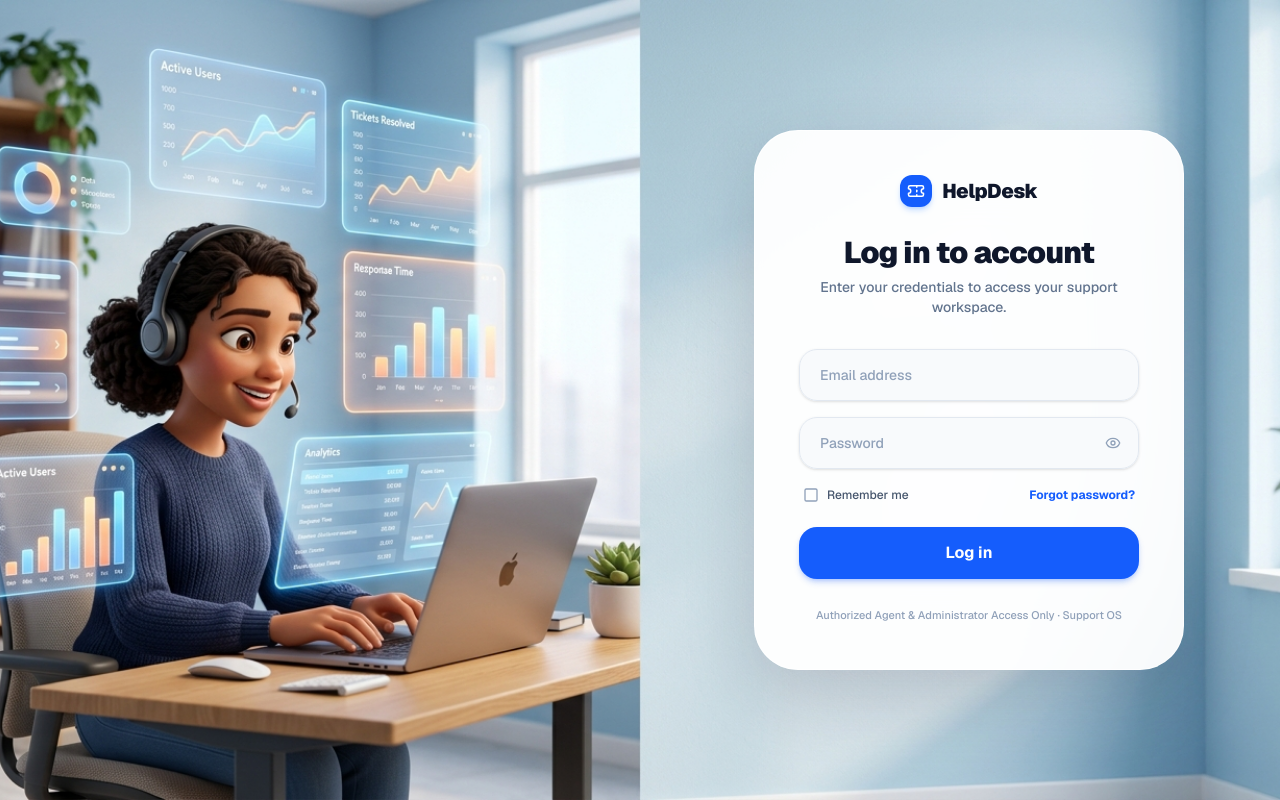
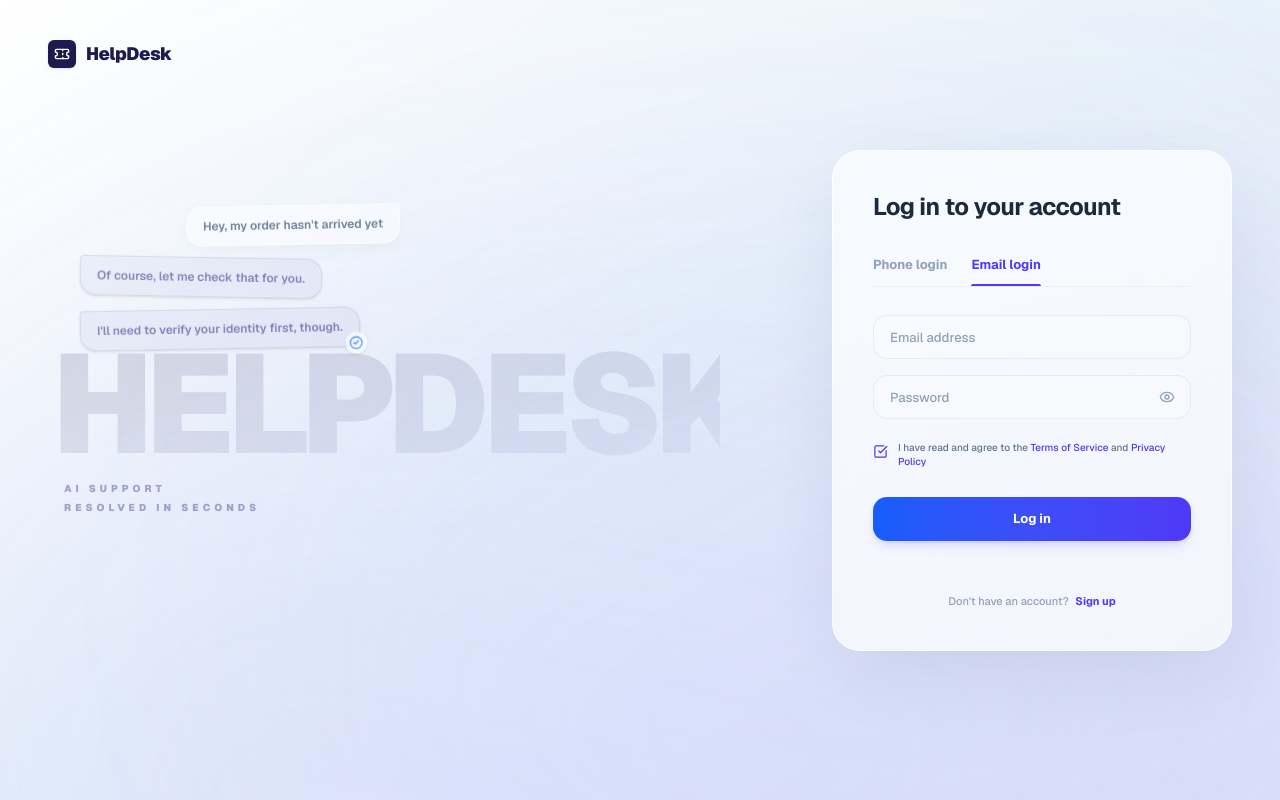
Before and after one commit to ganesh-kumbhar01/ticket-management-system, a Next.js app: page /login in a window 1280 px wide. Built offline with nearby package versions, Linux system fonts and the light colour scheme.

Commit message:
style: Redesign login screen UI for AI Helpdesk theme

```diff
--- a/src/app/login/page.tsx
+++ b/src/app/login/page.tsx
@@ -3,16 +3,15 @@
 import { useState } from 'react';
 import { useRouter } from 'next/navigation';
 import Link from 'next/link';
-import Image from 'next/image';
 import { useForm } from 'react-hook-form';
 import { zodResolver } from '@hookform/resolvers/zod';
 import { z } from 'zod';
-import { Loader2, Eye, EyeOff, CheckSquare, Square, Ticket, AlertCircle } from 'lucide-react';
+import { Loader2, Eye, EyeOff, CheckSquare, Square, Ticket, AlertCircle, CheckCircle2 } from 'lucide-react';
 
 const loginSchema = z.object({
   email: z.string().min(1, 'Email is required').email('Invalid email address'),
   password: z.string().min(1, 'Password is required'),
-  rememberMe: z.boolean().optional(),
+  agreeTerms: z.boolean().refine(val => val === true, { message: 'Must agree to terms' }),
 });
 
 type LoginFormValues = z.infer<typeof loginSchema>;
@@ -20,6 +19,7 @@ type LoginFormValues = z.infer<typeof loginSchema>;
 export default function LoginPage() {
   const [showPassword, setShowPassword] = useState(false);
   const [error, setError] = useState('');
+  const [activeTab, setActiveTab] = useState<'phone' | 'email'>('email');
   const router = useRouter();
 
   const {
@@ -34,14 +34,16 @@ export default function LoginPage() {
     defaultValues: {
       email: '',
       password: '',
-      rememberMe: false,
+      agreeTerms: true,
     },
   });
 
-  const rememberMe = watch('rememberMe');
+  const agreeTerms = watch('agreeTerms');
 
   const onSubmit = async (data: LoginFormValues) => {
     setError('');
+
+    if (activeTab === 'phone') return; // Not implemented
 
     try {
       const res = await fetch('/api/auth/login', {
@@ -69,51 +71,95 @@ export default function LoginPage() {
   };
 
   return (
-    <main className="min-h-screen w-full relative overflow-hidden bg-[#9ec4e8] dark:bg-slate-950 flex items-center justify-center lg:justify-end p-4 sm:p-6 lg:p-12 xl:pr-24 font-sans">
-      {/* Full-Screen 3D Workspace Scene (No artificial frames or black bezels) */}
-      <div className="absolute inset-0 z-0">
-        <Image
-          src="/login_scene_bg.jpg"
-          alt="Support Workspace Scene"
-          fill
-          priority
-          unoptimized
-          quality={100}
-          className="object-cover object-left md:object-center select-none pointer-events-none"
-          sizes="100vw"
-        />
-        {/* Soft Mobile Darkening Overlay to ensure text readability */}
-        <div className="absolute inset-0 bg-slate-900/30 backdrop-blur-[2px] lg:hidden pointer-events-none" />
+    <main className="min-h-screen w-full relative overflow-hidden bg-gradient-to-br from-white via-[#e8f2f9] to-[#e4e5f7] flex items-center p-4 sm:p-6 lg:p-12 font-sans">
+      {/* Background Organic Wave shape via blurred gradients */}
+      <div className="absolute inset-0 z-0 overflow-hidden pointer-events-none">
+        <div className="absolute top-[20%] -left-[10%] w-[120%] h-[120%] bg-gradient-to-tr from-[#9bb1ff]/30 via-[#c3beff]/20 to-transparent blur-[140px] rounded-full transform -rotate-[20deg] opacity-80"></div>
+        <div className="absolute -bottom-[20%] left-[20%] w-[100%] h-[100%] bg-gradient-to-tl from-[#7a9df2]/20 via-[#a7c5ff]/20 to-transparent blur-[120px] rounded-full opacity-60"></div>
       </div>
 
-      {/* Floating White Login Card (Exact UI Structure & Styling matching Reference Design) */}
-      <div className="relative z-10 w-full max-w-[430px] bg-white/95 backdrop-blur-2xl rounded-[36px] sm:rounded-[44px] p-8 sm:p-11 shadow-[0_25px_70px_rgba(15,23,42,0.18)] border border-white/80 flex flex-col justify-between animate-in fade-in zoom-in-95 duration-300">
-
-        <div>
-          {/* Logo Header */}
-          <div className="flex items-center justify-center gap-2.5 mb-7">
-            <div className="w-8 h-8 bg-blue-600 rounded-xl flex items-center justify-center shadow-md shadow-blue-500/25">
-              <Ticket className="w-4.5 h-4.5 text-white" />
+      {/* Top Left Branding */}
+      <div className="absolute top-6 left-6 lg:top-10 lg:left-12 z-20 flex items-center gap-2.5">
+        <div className="w-7 h-7 bg-indigo-950 rounded-md flex items-center justify-center shadow-sm">
+          <Ticket className="w-4 h-4 text-white" />
         </div>
-            <span className="text-xl font-black text-slate-900 tracking-tight">
+        <span className="text-lg font-black text-indigo-950 tracking-tight">
           HelpDesk
         </span>
       </div>
 
-          {/* Headline & Subtitle */}
-          <div className="text-center space-y-1.5 mb-8">
-            <h1 className="text-2xl sm:text-3xl font-black text-slate-900 tracking-tight">
-              Log in to account
+      <div className="w-full max-w-7xl mx-auto flex flex-col lg:flex-row items-center justify-between relative z-10 gap-12 lg:gap-8">
+
+        {/* Center-Left Area (Storytelling) */}
+        <div className="hidden lg:flex flex-col relative w-full max-w-2xl mt-12 pl-4">
+
+          {/* Floating Chat Bubbles */}
+          <div className="absolute -top-32 left-8 flex flex-col gap-3 pointer-events-none z-10 w-80">
+             {/* Customer Bubble */}
+             <div className="self-end bg-white/50 backdrop-blur-md px-4 py-2.5 rounded-2xl rounded-tr-sm border border-white/60 text-slate-500 text-[12px] font-semibold shadow-[0_4px_20px_-4px_rgba(0,0,0,0.05)] w-fit transform -rotate-1 opacity-90">
+               Hey, my order hasn't arrived yet
+             </div>
+             {/* Agent Bubble 1 */}
+             <div className="self-start bg-indigo-900/5 backdrop-blur-md px-4 py-2.5 rounded-2xl rounded-tl-sm border border-indigo-900/10 text-indigo-900/60 text-[12px] font-semibold shadow-sm w-fit transform rotate-1 opacity-90">
+               Of course, let me check that for you.
+             </div>
+             {/* Agent Bubble 2 */}
+             <div className="self-start bg-indigo-900/5 backdrop-blur-md px-4 py-2.5 rounded-2xl rounded-tl-sm border border-indigo-900/10 text-indigo-900/60 text-[12px] font-semibold shadow-sm w-fit transform -rotate-1 opacity-90 relative">
+               I'll need to verify your identity first, though.
+               <div className="absolute -right-2 -bottom-2 bg-white/70 p-1 rounded-full shadow-sm backdrop-blur-sm">
+                 <CheckCircle2 className="w-3.5 h-3.5 text-blue-500" />
+               </div>
+             </div>
+          </div>
+
+          {/* Oversized Background Wordmark */}
+          <div className="relative z-0">
+             <h1 className="text-[110px] xl:text-[140px] font-black leading-none tracking-tighter bg-clip-text text-transparent bg-gradient-to-br from-indigo-950/15 to-blue-900/5 select-none -ml-3">
+               HELPDESK
              </h1>
-            <p className="text-xs sm:text-sm text-slate-500 font-medium">
-              Enter your credentials to access your support workspace.
-            </p>
+             <div className="mt-2 flex flex-col gap-1">
+               <span className="text-[10px] font-black uppercase tracking-[0.4em] text-indigo-900/40">AI Support</span>
+               <span className="text-[10px] font-black uppercase tracking-[0.4em] text-indigo-900/40">Resolved in seconds</span>
+             </div>
+          </div>
+        </div>
+
+        {/* Right Side: Login Card */}
+        <div className="w-full max-w-[400px] bg-white/70 backdrop-blur-2xl rounded-[28px] p-8 sm:p-10 shadow-[0_24px_80px_-12px_rgba(40,50,90,0.1)] border border-white/80 flex flex-col justify-between animate-in fade-in zoom-in-95 duration-300 relative z-20">
+
+          <div>
+            <h2 className="text-2xl font-bold text-slate-800 tracking-tight mb-8">
+              Log in to your account
+            </h2>
+
+            {/* Login Tabs */}
+            <div className="flex items-center gap-6 mb-7 border-b border-slate-200/60">
+              <button
+                type="button"
+                onClick={() => setActiveTab('phone')}
+                className={`pb-3 text-[13px] font-bold transition-all relative ${activeTab === 'phone' ? 'text-indigo-600' : 'text-slate-400 hover:text-slate-600'}`}
+              >
+                Phone login
+                {activeTab === 'phone' && (
+                  <div className="absolute bottom-0 left-0 w-full h-[2px] bg-indigo-600 rounded-t-full"></div>
+                )}
+              </button>
+              <button
+                type="button"
+                onClick={() => setActiveTab('email')}
+                className={`pb-3 text-[13px] font-bold transition-all relative ${activeTab === 'email' ? 'text-indigo-600' : 'text-slate-400 hover:text-slate-600'}`}
+              >
+                Email login
+                {activeTab === 'email' && (
+                  <div className="absolute bottom-0 left-0 w-full h-[2px] bg-indigo-600 rounded-t-full"></div>
+                )}
+              </button>
             </div>
 
             {/* Error Message */}
             {error && (
-            <div className="mb-5 p-3.5 bg-rose-50 border border-rose-200 rounded-2xl flex items-start gap-3 animate-in fade-in duration-200">
-              <AlertCircle className="w-4 h-4 text-rose-600 shrink-0 mt-0.5" />
+              <div className="mb-5 p-3 bg-rose-50 border border-rose-100 rounded-xl flex items-start gap-2 animate-in fade-in duration-200">
+                <AlertCircle className="w-4 h-4 text-rose-500 shrink-0 mt-0.5" />
                 <p className="text-xs font-semibold text-rose-700 leading-relaxed">
                   {error}
                 </p>
@@ -122,86 +168,82 @@ export default function LoginPage() {
 
             {/* Form Inputs */}
             <form onSubmit={handleSubmit(onSubmit)} className="space-y-4" noValidate>
-            {/* Email Address */}
+
+              {activeTab === 'phone' ? (
+                <div className="h-11 flex items-center justify-center bg-slate-50/50 rounded-xl border border-slate-200/60 text-xs text-slate-400 font-medium">
+                  Phone authentication disabled in preview
+                </div>
+              ) : (
+                <>
                   <div>
                     <input
                       id="email"
                       type="email"
                       {...register('email')}
-                className={`w-full h-12 sm:h-13 px-4 sm:px-5 bg-slate-50/90 border ${
+                      className={`w-full h-11 px-4 bg-slate-50/60 border ${
                         errors.email
-                    ? 'border-rose-400 focus:ring-rose-500/20 focus:border-rose-500'
-                    : 'border-slate-200 focus:ring-blue-600/20 focus:border-blue-600'
-                } rounded-[18px] text-sm font-medium focus:outline-none focus:ring-4 transition-all text-slate-900 placeholder:text-slate-400 shadow-sm`}
+                          ? 'border-rose-300 focus:ring-rose-500/20 focus:border-rose-400'
+                          : 'border-slate-200/80 focus:ring-indigo-600/20 focus:border-indigo-400'
+                      } rounded-[14px] text-[13px] font-medium focus:outline-none focus:ring-4 transition-all text-slate-800 placeholder:text-slate-400`}
                       placeholder="Email address"
                     />
-              {errors.email && (
-                <p className="text-rose-500 text-[11px] font-bold mt-1.5 ml-2.5">{errors.email.message}</p>
-              )}
                   </div>
 
-            {/* Password */}
                   <div>
                     <div className="relative">
                       <input
                         id="password"
                         type={showPassword ? "text" : "password"}
                         {...register('password')}
-                  className={`w-full h-12 sm:h-13 pl-4 sm:pl-5 pr-12 bg-slate-50/90 border ${
+                        className={`w-full h-11 pl-4 pr-10 bg-slate-50/60 border ${
                           errors.password
-                      ? 'border-rose-400 focus:ring-rose-500/20 focus:border-rose-500'
-                      : 'border-slate-200 focus:ring-blue-600/20 focus:border-blue-600'
-                  } rounded-[18px] text-sm font-medium focus:outline-none focus:ring-4 transition-all text-slate-900 placeholder:text-slate-400 shadow-sm`}
+                            ? 'border-rose-300 focus:ring-rose-500/20 focus:border-rose-400'
+                            : 'border-slate-200/80 focus:ring-indigo-600/20 focus:border-indigo-400'
+                        } rounded-[14px] text-[13px] font-medium focus:outline-none focus:ring-4 transition-all text-slate-800 placeholder:text-slate-400`}
                         placeholder="Password"
                       />
                       <button
                         type="button"
                         onClick={() => setShowPassword(!showPassword)}
-                  className="absolute right-3.5 top-1/2 -translate-y-1/2 text-slate-400 hover:text-slate-600 transition-colors p-1"
+                        className="absolute right-3 top-1/2 -translate-y-1/2 text-slate-400 hover:text-slate-600 transition-colors p-1"
                         aria-label={showPassword ? "Hide password" : "Show password"}
                       >
                         {showPassword ? <EyeOff className="w-4 h-4" /> : <Eye className="w-4 h-4" />}
                       </button>
                     </div>
-              {errors.password && (
-                <p className="text-rose-500 text-[11px] font-bold mt-1.5 ml-2.5">{errors.password.message}</p>
+                  </div>
+                </>
               )}
-            </div>
 
-            {/* Remember Me & Forgot Password Row */}
-            <div className="flex items-center justify-between pt-0.5 px-1 text-xs">
+              {/* TOS Checkbox Row */}
+              <div className="flex items-start gap-2.5 pt-1.5 pb-2">
                 <button
                   type="button"
-                onClick={() => setValue('rememberMe', !rememberMe, { shouldValidate: true })}
-                className="flex items-center gap-2 text-slate-600 hover:text-slate-900 transition-colors select-none font-medium"
+                  onClick={() => setValue('agreeTerms', !agreeTerms, { shouldValidate: true })}
+                  className="mt-[3px] shrink-0 text-indigo-600 hover:text-indigo-700 transition-colors focus:outline-none"
                 >
-                {rememberMe ? (
-                  <CheckSquare className="w-4 h-4 text-blue-600" />
+                  {agreeTerms ? (
+                    <CheckSquare className="w-[15px] h-[15px]" />
                   ) : (
-                  <Square className="w-4 h-4 text-slate-400" />
+                    <Square className="w-[15px] h-[15px] text-slate-300" />
                   )}
-                <span>Remember me</span>
                 </button>
-
-              <Link
-                href="/forgot-password"
-                className="font-bold text-blue-600 hover:underline transition-all"
-              >
-                Forgot password?
-              </Link>
+                <p className="text-[10px] text-slate-500 font-medium leading-[1.4]">
+                  I have read and agree to the <Link href="#" className="text-indigo-600 hover:underline">Terms of Service</Link> and <Link href="#" className="text-indigo-600 hover:underline">Privacy Policy</Link>
+                </p>
               </div>
 
               {/* Submit Action Button */}
-            <div className="pt-2">
+              <div className="pt-1">
                 <button
                   type="submit"
-                disabled={isSubmitting}
-                className="w-full h-12 sm:h-13 bg-blue-600 hover:bg-blue-700 active:scale-[0.98] text-white rounded-[18px] font-bold text-sm sm:text-base transition-all shadow-md shadow-blue-600/25 disabled:opacity-60 flex items-center justify-center gap-2 cursor-pointer"
+                  disabled={isSubmitting || activeTab === 'phone' || !agreeTerms}
+                  className="w-full h-11 bg-gradient-to-r from-blue-600 to-indigo-600 hover:from-blue-700 hover:to-indigo-700 active:scale-[0.98] text-white rounded-[14px] font-bold text-[13px] transition-all shadow-[0_6px_12px_-4px_rgba(79,70,229,0.3)] disabled:opacity-60 flex items-center justify-center gap-2 cursor-pointer"
                 >
                   {isSubmitting ? (
                     <>
                       <Loader2 className="w-4 h-4 animate-spin" />
-                    <span>Signing in...</span>
+                      <span>Logging in...</span>
                     </>
                   ) : (
                     <span>Log in</span>
@@ -211,14 +253,15 @@ export default function LoginPage() {
             </form>
           </div>
 
-        {/* Bottom Compliance & Security Note */}
-        <div className="pt-7 text-center">
-          <p className="text-[11px] text-slate-400 leading-relaxed font-medium">
-            Authorized Agent & Administrator Access Only · Support OS
+          {/* Bottom Sign Up Link */}
+          <div className="mt-8 pt-5 text-center flex justify-center">
+            <p className="text-[11px] text-slate-400 font-medium">
+              Don't have an account? <Link href="#" className="text-indigo-600 font-bold hover:underline ml-1">Sign up</Link>
             </p>
           </div>
 
         </div>
+      </div>
     </main>
   );
 }
```
Lines whose indentation alone changed are shown as unchanged.
